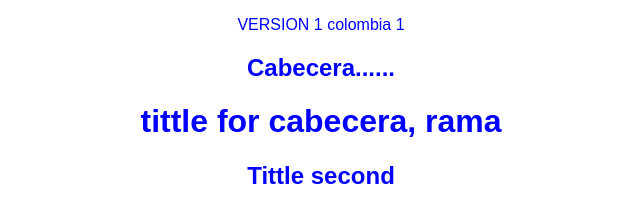
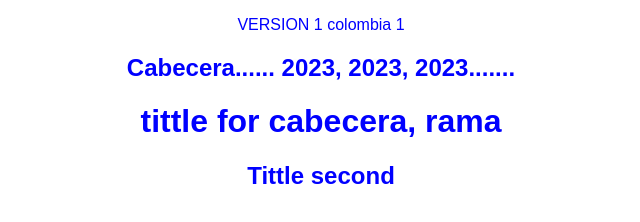
Before and after one commit to jose-jhr/anotaciones-github, a plain HTML site: page index.html in a window 1280 px wide. Shown: the whole page, without its empty margins (319-959 px from the left). Drawn offline with Linux system fonts and the light colour scheme.

Commit message:
add 2023 to cabecera, end cabecera

```diff
--- a/index.html
+++ b/index.html
@@ -10,7 +10,7 @@
 
     <p>VERSION 1 colombia 1</p>
     <!--branch cabecera-->
-    <h2>Cabecera......</h2>
+    <h2>Cabecera...... 2023, 2023, 2023.......</h2>
 
     <!--Text head-->
     <div>
```
